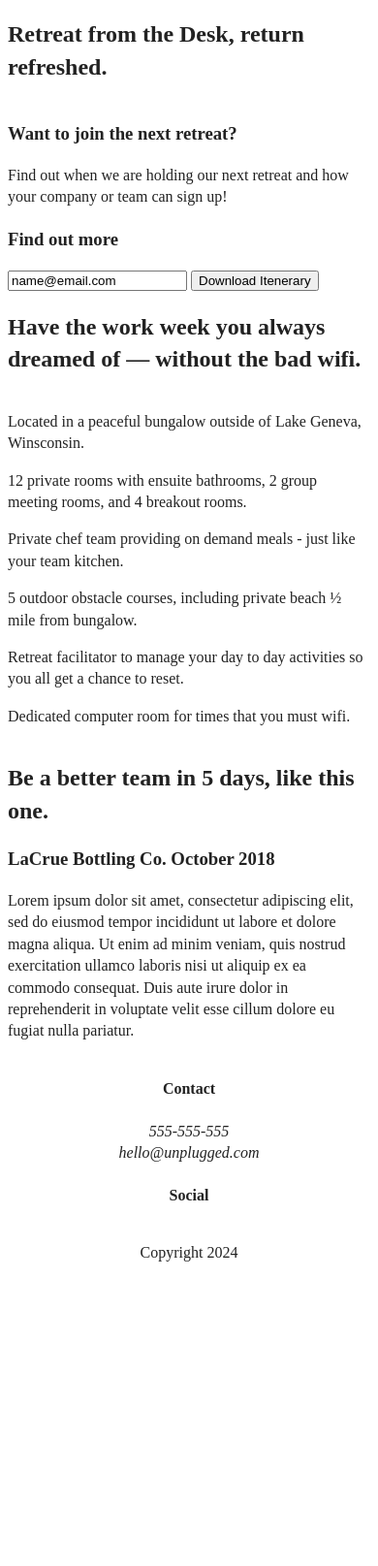
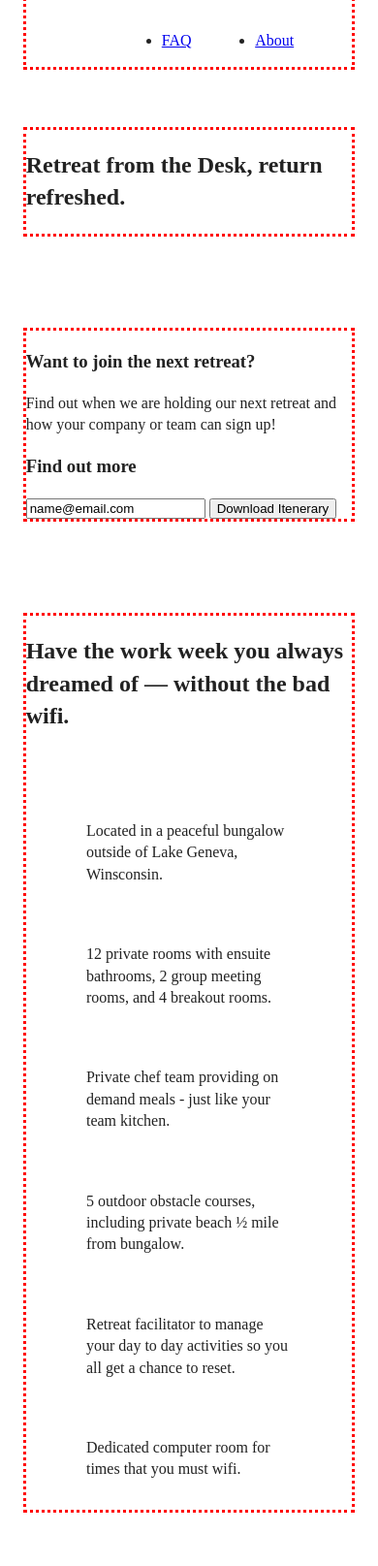
Before and after one commit to LaurenAMolloy/unplugged, a website built with webpack: page index.html in a window 390 px wide. Shown: the part 63-1678 px from the top of the page at 97% size. Before the commit the page ends 1391 px from the top, so only its background shows below. Built offline with nearby package versions, Linux system fonts and the light colour scheme.

Commit message:
Removed unclosed div on index.html home and added width percentages, margin and padding layout to CSS for mobile site

```diff
--- a/css/main.css
+++ b/css/main.css
@@ -83,25 +83,42 @@ textarea {
 /* ==========================================================================
    Author's custom styles
    ========================================================================== */
-
+  .content-wrapper {
+    outline: 3px dotted red;
+    width: 90%;
+    margin: 50px 0;
+  }
 
    /*-------- Base Header-Footer styles --------*/
 
   header {
   display: flex;
   justify-content: center;
+  padding: 15px 0;
   }
 
   header .content-wrapper {
-    display:flex;
+    display: flex;
     justify-content:center;
     align-items: center;
     flex-flow: row wrap;
+    margin: 0;
+  }
+
+  .header-divider {
+    width:100%;
+    height: 1px;
+    margin: 10px 0 20px 0;
+  }
+
+  header nav {
+    width: 60%;
   }
 
   header nav ul {
    display:flex;
    justify-content: space-around;
+   width: 100%;
   }
 
   footer {
@@ -111,17 +128,34 @@ textarea {
    text-align: center;
   }
 
+  footer p {
+    margin: 0;
+  }
+
+  footer .content-wrapper {
+    width: 55%;
+  }
+
+  footer .contact {
+    margin: 50px ;
+  }
+
   footer .social-icons {
     display: flex;
     justify-content: space-around;
     align-items: center;
   }
 
-  footer .social p {
+  footer .social-icons p {
    display: flex;
    justify-content: center;
    align-items: center;
   }
+
+  footer .copyright {
+    margin: 20px 0;
+  }
+
 /* -------------------- Mobile Styles - Homepage -------------------- */
 
 /* Hero Area */
@@ -144,16 +178,40 @@ textarea {
     justify-content: center;
   }
 
+  .features h2 {
+    margin-bottom: 60px;
+  }
+
+  .features article {
+    width: 63%;
+    margin: 30px 0;
+  }
+
   .features .features-items {
    display:flex;
    justify-content: center;
    align-items: flex-start;
+   flex-flow: row wrap;
+  }
+
+  .features p {
+    margin: 0;
   }
 /* Reviews */
   .reviews{
     display: flex;
     justify-content: center;
   }
+
+  .reviews h2{
+    margin-bottom: 40px;
+  }
+
+  .review h3 {
+    width: 55%;
+    margin: 20px 0;
+  }
+
 
   /*
   ===================================
@@ -171,6 +229,10 @@ textarea {
   .contact-section {
     display: flex;
     justify-content: center;
+  }
+
+  .contact-content {
+    margin: 0;
   }
 
   /*
@@ -191,6 +253,15 @@ textarea {
     justify-content: center;
     align-items: flex-start;
     flex-flow: row wrap;
+    margin: 50px 0 0 0;
+  }
+
+  faq h2 {
+  margin: 40px;
+  }
+
+  .faq-content {
+  margin-bottom: 50px;
   }
 
 /* ==========================================================================
--- a/index.html
+++ b/index.html
@@ -66,7 +66,7 @@
     <section class="features">
       <div class="content-wrapper">
         <h2>Have the work week you always dreamed of — without the bad wifi.</h2>
-        <div class="features-items"></div>
+        <div class="features-items">
           <article>
             <p class="fontawesome-icon"></p>
             <p class="features-item-description">Located in a peaceful bungalow outside
```
Lines whose indentation alone changed are shown as unchanged.
